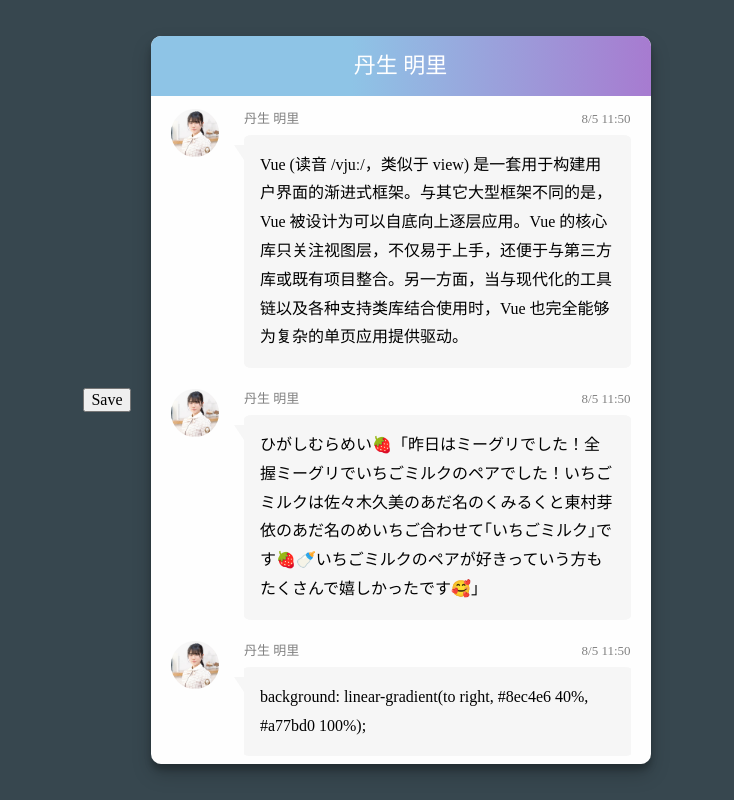
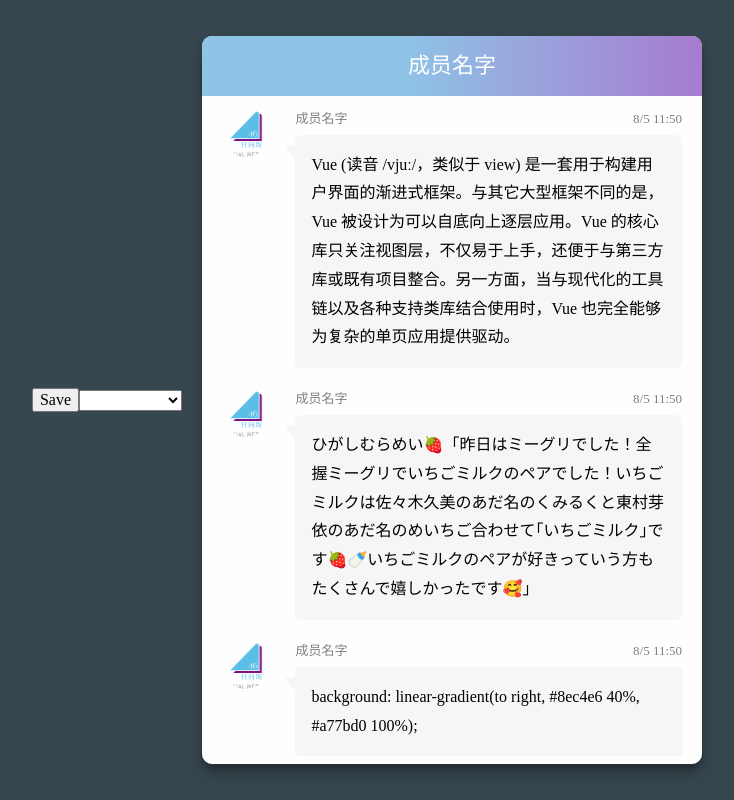
Before and after one commit to JuzLEthE/sakamichi-generator, a Vue app: page / in a window 1280 px wide. Shown: the whole page, without its empty margins (263-997 px from the left). Built offline with nearby package versions, Linux system fonts and the light colour scheme.

Commit message:
add member select list, sync name and avatars

```diff
--- a/src/views/Home.vue
+++ b/src/views/Home.vue
@@ -1,11 +1,15 @@
 <template>
   <div id="home">
     <button @click="toImage">Save</button>
+    <select v-model="selected_member" @change='selectMember'>
+      <option disabled value="请选择成员">请选择成员</option>
+      <option v-for="member in member_lists" :key="member.name">{{ member.name }}</option>
+    </select>
     <div
       class="container"
       ref="imageWrapper"
     >
-      <div class="talk-header">丹生 明里</div>
+      <div class="talk-header">{{member_name}}</div>
       <draggable
         v-model="myArray"
         chosenClass="chosen"
@@ -21,10 +25,10 @@
             v-for="element in myArray"
             :key="element.id"
           >
-            <div class="talk-avatar"></div>
+            <div v-bind:style="avatarStyleObject"></div>
             <div class="talk-msg">
               <div class="msg-info">
-                <div class="msg-member">丹生 明里</div>
+                <div class="msg-member">{{member_name}}</div>
                 <div class="msg-time">8/5 11:50</div>
               </div>
               <div
@@ -63,6 +67,23 @@ export default {
   },
   data () {
     return {
+      member_name: "成员名字",
+      selected_member: '',
+      member_lists: [
+        {name: '丹生 明里', avatar: 'url('+require('@/assets/nibu.jpg')+')'},
+        {name: '金村 美玖', avatar: 'url('+require('@/assets/knmr.jpg')+')'},
+      ],
+      avatarStyleObject: {
+        width: '3em',
+        height: '3em',
+        textAlign: 'center',
+        borderRadius: '50%',
+        backgroundImage: 'url('+require('@/assets/hnt_logo.svg')+')',
+        backgroundSize: 'cover',
+        backgroundPosition: 'top',
+        margin: '5px 5px 5px 20px',
+        display: 'inline-block',
+      },
       drag: false,
       // 定义要被拖拽对象的数组
       myArray: [
@@ -126,6 +147,18 @@ export default {
         }, 100);
       });
     },
+    selectMember() {
+      console.log(this.selected_member)
+      this.member_name = this.selected_member
+      let avatar_url = ""
+      for (const item of this.member_lists) {
+        if (item.name == this.member_name) {
+          avatar_url = item.avatar
+        }
+      }
+      console.log(avatar_url)
+      this.avatarStyleObject.backgroundImage = avatar_url
+    },
 
     fileDownload (downloadUrl) {
       let aLink = document.createElement("a");
@@ -183,18 +216,6 @@ export default {
   align-items: flex-start;
   margin-top: 0.5em;
   margin-right: 5px;
-}
-.talk-avatar {
-  width: 3em;
-  height: 3em;
-  text-align: center;
-  border-radius: 50%;
-  background-image: url(../assets/nibu.jpg);
-  background-size: cover;
-  background-position: top;
-  margin: 5px 5px 5px 20px;
-
-  display: inline-block;
 }
 .talk-msg {
   display: flex;
```
Also changed, not shown: src/assets/hnt_logo.svg (added), src/assets/knmr.jpg (added).
